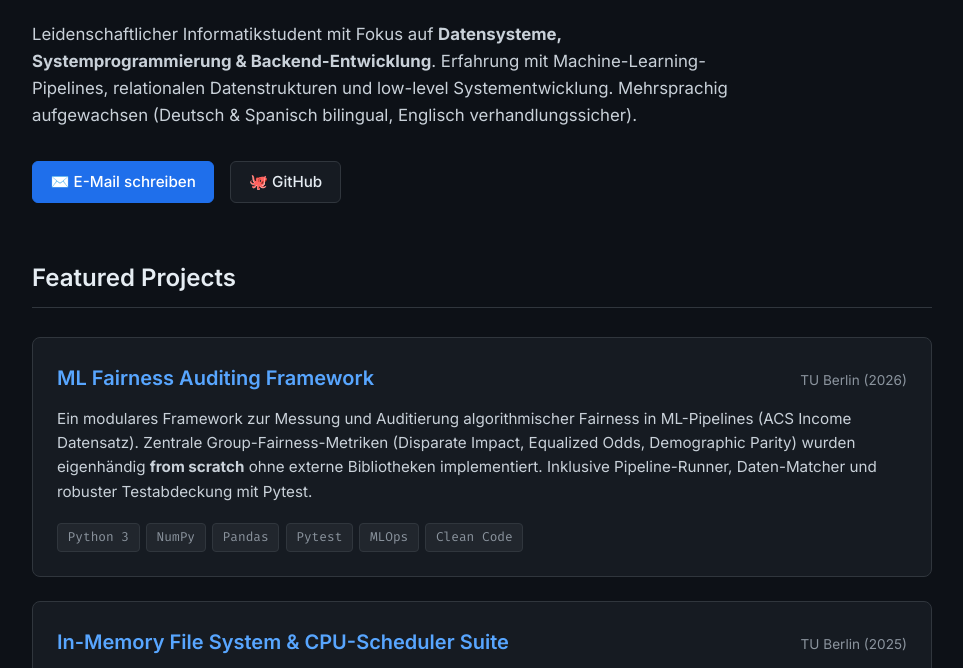
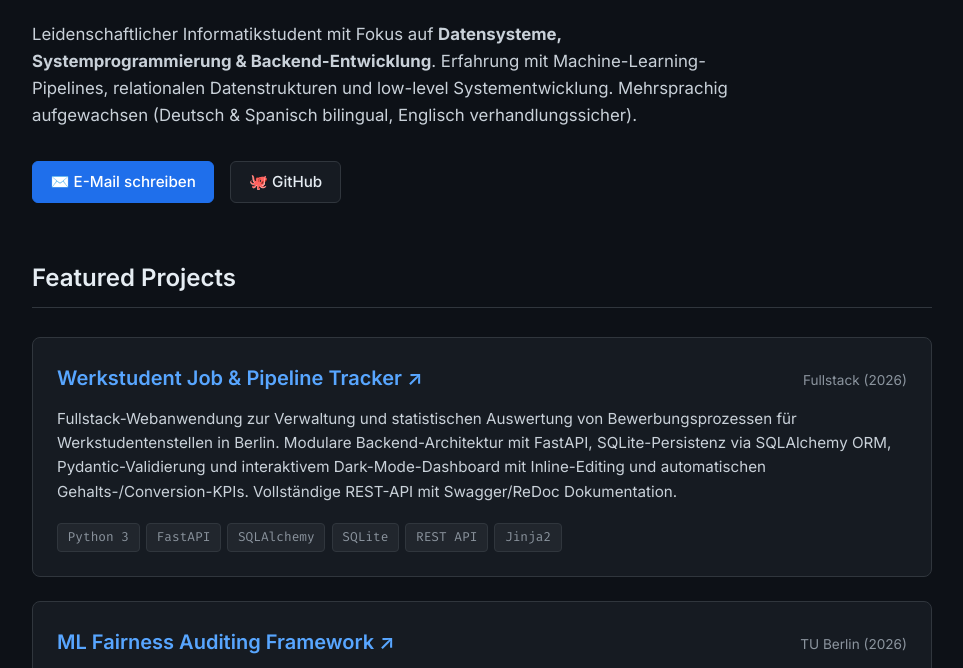
Before and after one commit to cantauwmar/cantauwmar.github.io, a plain HTML site: page index.html in a window 1280 px wide. Shown: the part 222-890 px from the top of the page, without its empty margins (158-1121 px from the left). Drawn offline with Linux system fonts and the light colour scheme.

Commit message:
feat: add Job Tracker with live GitHub link to featured projects

```diff
--- a/index.html
+++ b/index.html
@@ -213,7 +213,30 @@
       <div class="grid">
         <div class="card">
           <div class="card-header">
-            <h3 class="card-title">ML Fairness Auditing Framework</h3>
+            <h3 class="card-title">
+              <a href="https://github.com/cantauwmar/job-tracker" target="_blank" style="color: var(--primary); text-decoration: none;">Werkstudent Job & Pipeline Tracker ↗</a>
+            </h3>
+            <span class="card-subtitle">Fullstack (2026)</span>
+          </div>
+          <p class="card-body">
+            Fullstack-Webanwendung zur Verwaltung und statistischen Auswertung von Bewerbungsprozessen für Werkstudentenstellen in Berlin.
+            Modulare Backend-Architektur mit FastAPI, SQLite-Persistenz via SQLAlchemy ORM, Pydantic-Validierung und interaktivem Dark-Mode-Dashboard mit Inline-Editing und automatischen Gehalts-/Conversion-KPIs. Vollständige REST-API mit Swagger/ReDoc Dokumentation.
+          </p>
+          <div class="tags">
+            <span class="tag">Python 3</span>
+            <span class="tag">FastAPI</span>
+            <span class="tag">SQLAlchemy</span>
+            <span class="tag">SQLite</span>
+            <span class="tag">REST API</span>
+            <span class="tag">Jinja2</span>
+          </div>
+        </div>
+
+        <div class="card">
+          <div class="card-header">
+            <h3 class="card-title">
+              <a href="https://github.com/cantauwmar/ml-fairness-auditor" target="_blank" style="color: var(--primary); text-decoration: none;">ML Fairness Auditing Framework ↗</a>
+            </h3>
             <span class="card-subtitle">TU Berlin (2026)</span>
           </div>
           <p class="card-body">
@@ -232,7 +255,9 @@
 
         <div class="card">
           <div class="card-header">
-            <h3 class="card-title">In-Memory File System & CPU-Scheduler Suite</h3>
+            <h3 class="card-title">
+              <a href="https://github.com/cantauwmar/virtual-filesystem-schedulers" target="_blank" style="color: var(--primary); text-decoration: none;">In-Memory File System & CPU-Scheduler Suite ↗</a>
+            </h3>
             <span class="card-subtitle">TU Berlin (2025)</span>
           </div>
           <p class="card-body">
```
